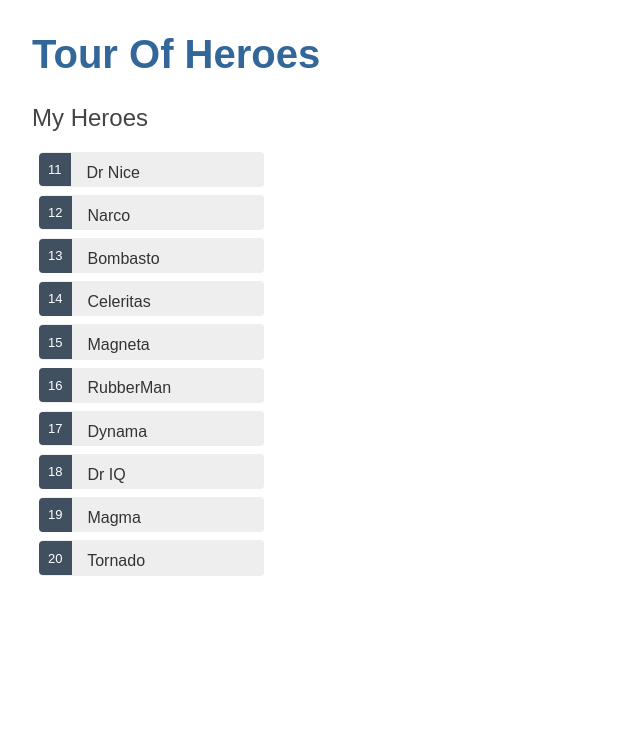
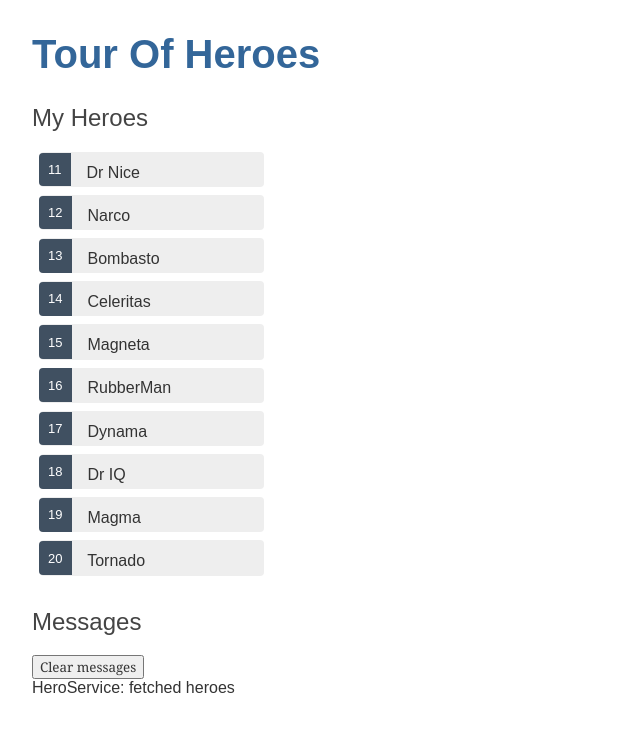
Before and after one commit to tnguyen1912/Tour_of_Hero, an Angular app: page / in a window 1280 px wide. Shown: the top 732 px of the page, without its empty margins (0-640 px from the left). Built offline with nearby package versions, Linux system fonts and the light colour scheme.

Commit message:
4th commit added messages

```diff
--- a/src/app/app.component.html
+++ b/src/app/app.component.html
@@ -1,4 +1,4 @@
 <h1>{{title}}</h1>
 <app-heroes></app-heroes>
-
+<app-messages></app-messages>
 <router-outlet></router-outlet>
--- a/src/app/app.module.ts
+++ b/src/app/app.module.ts
@@ -5,12 +5,14 @@
 import { AppComponent } from './app.component';
 import { HeroesComponent } from './heroes/heroes.component';
 import { HeroDetailComponent } from './hero-detail/hero-detail.component';
+import { MessagesComponent } from './messages/messages.component';
 
 @NgModule({
   declarations: [
     AppComponent,
     HeroesComponent,
-    HeroDetailComponent
+    HeroDetailComponent,
+    MessagesComponent
   ],
   imports: [
     BrowserModule,
--- a/src/app/hero.service.ts
+++ b/src/app/hero.service.ts
@@ -2,17 +2,21 @@
 import { Hero } from './hero';
 import { HEROES } from './mock-heroes';
 import { Observable, of } from 'rxjs';
+import { MessageService } from './message.service';
 
 @Injectable({
   providedIn: 'root',
 })
 export class HeroService {
 
-  constructor() { }
+  constructor(private messageService: MessageService) { }
 
   getHeroes(): Observable<Hero[]> {
     const heroes = of(HEROES);
+    this.messageService.add('HeroService: fetched heroes');
     return heroes;
   }
 
+
+
 }
--- a/src/app/heroes/heroes.component.ts
+++ b/src/app/heroes/heroes.component.ts
@@ -2,6 +2,7 @@
 import { Hero } from '../hero';
 import { HEROES } from '../mock-heroes';
 import { HeroService } from '../hero.service';
+import { MessageService } from '../message.service';
 
 @Component({
   selector: 'app-heroes',
@@ -10,10 +11,13 @@
 })
 
 export class HeroesComponent implements OnInit {
-  heroes: Hero[] = [];
+
   selectedHero?: Hero;
 
-  constructor(private heroService: HeroService) {}
+  heroes: Hero[] = [];
+
+  constructor(private heroService: HeroService,
+    private messageService: MessageService) {}
 
   ngOnInit() {
     this.getHeroes();
@@ -21,6 +25,7 @@
 
   onSelect(hero: Hero): void {
     this.selectedHero = hero;
+    this.messageService.add(`HeroesComponent: Selected hero id=${hero.id}`);
   }
 
   getHeroes(): void {
--- /dev/null
+++ b/src/app/message.service.ts
@@ -0,0 +1,16 @@
+import { Injectable } from '@angular/core';
+
+@Injectable({
+  providedIn: 'root',
+})
+export class MessageService {
+  messages: string[] = [];
+
+  add(message: string) {
+    this.messages.push(message);
+  }
+
+  clear() {
+    this.messages = [];
+  }
+}
--- /dev/null
+++ b/src/app/messages/messages.component.html
@@ -0,0 +1,8 @@
+<div *ngIf="messageService.messages.length">
+
+    <h2>Messages</h2>
+    <button class="clear"
+            (click)="messageService.clear()">Clear messages</button>
+    <div *ngFor='let message of messageService.messages'> {{message}} </div>
+
+  </div>
--- /dev/null
+++ b/src/app/messages/messages.component.ts
@@ -0,0 +1,17 @@
+import { Component, OnInit } from '@angular/core';
+import { MessageService } from '../message.service';
+
+
+@Component({
+  selector: 'app-messages',
+  templateUrl: './messages.component.html',
+  styleUrls: ['./messages.component.css']
+})
+export class MessagesComponent implements OnInit {
+
+  constructor(public messageService: MessageService) {}
+
+  ngOnInit(): void {
+  }
+
+}
```
Also changed, not shown: src/app/messages/messages.component.css (added), 2 other files (tests, documents, lock files or other folders).
